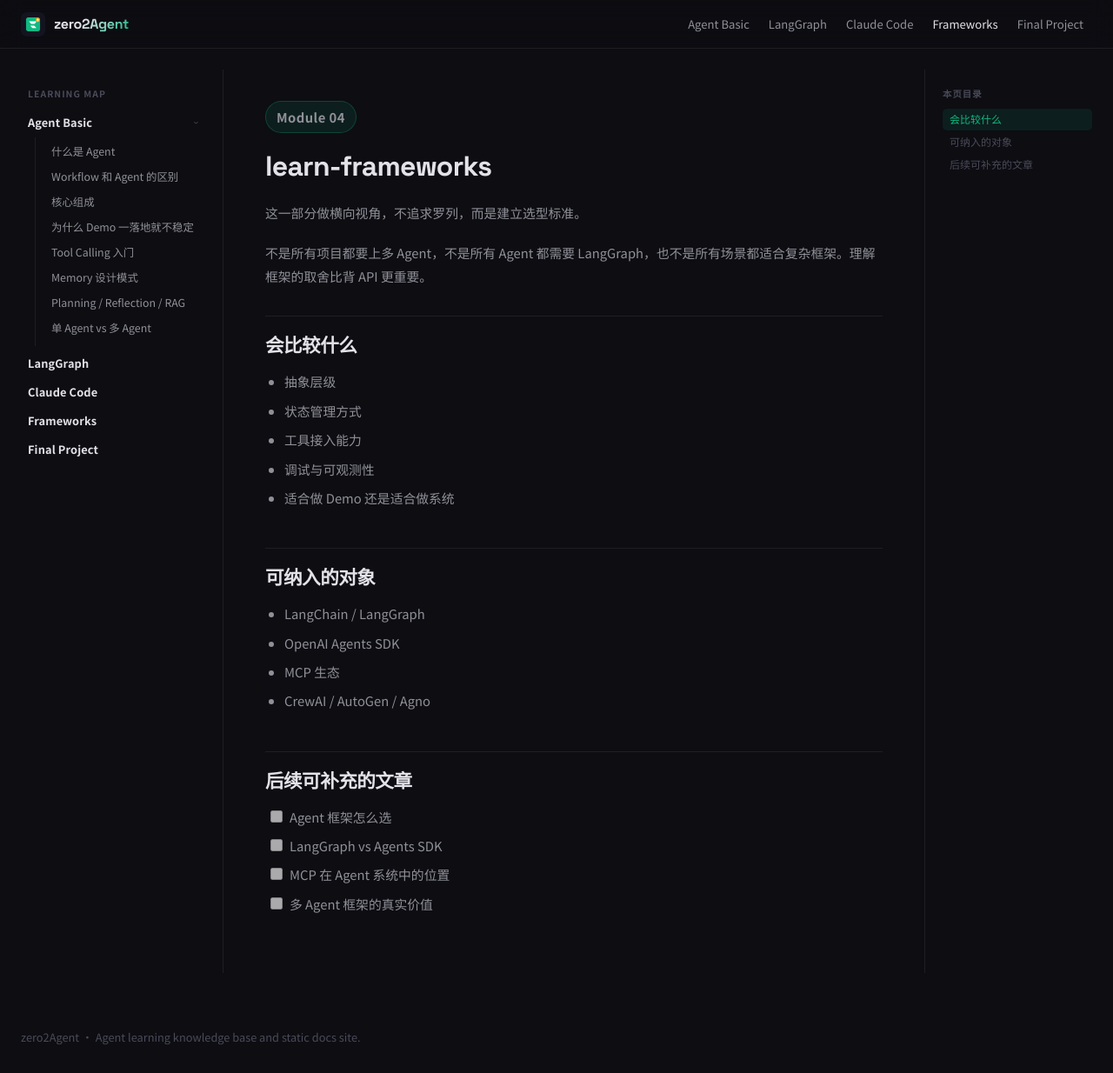
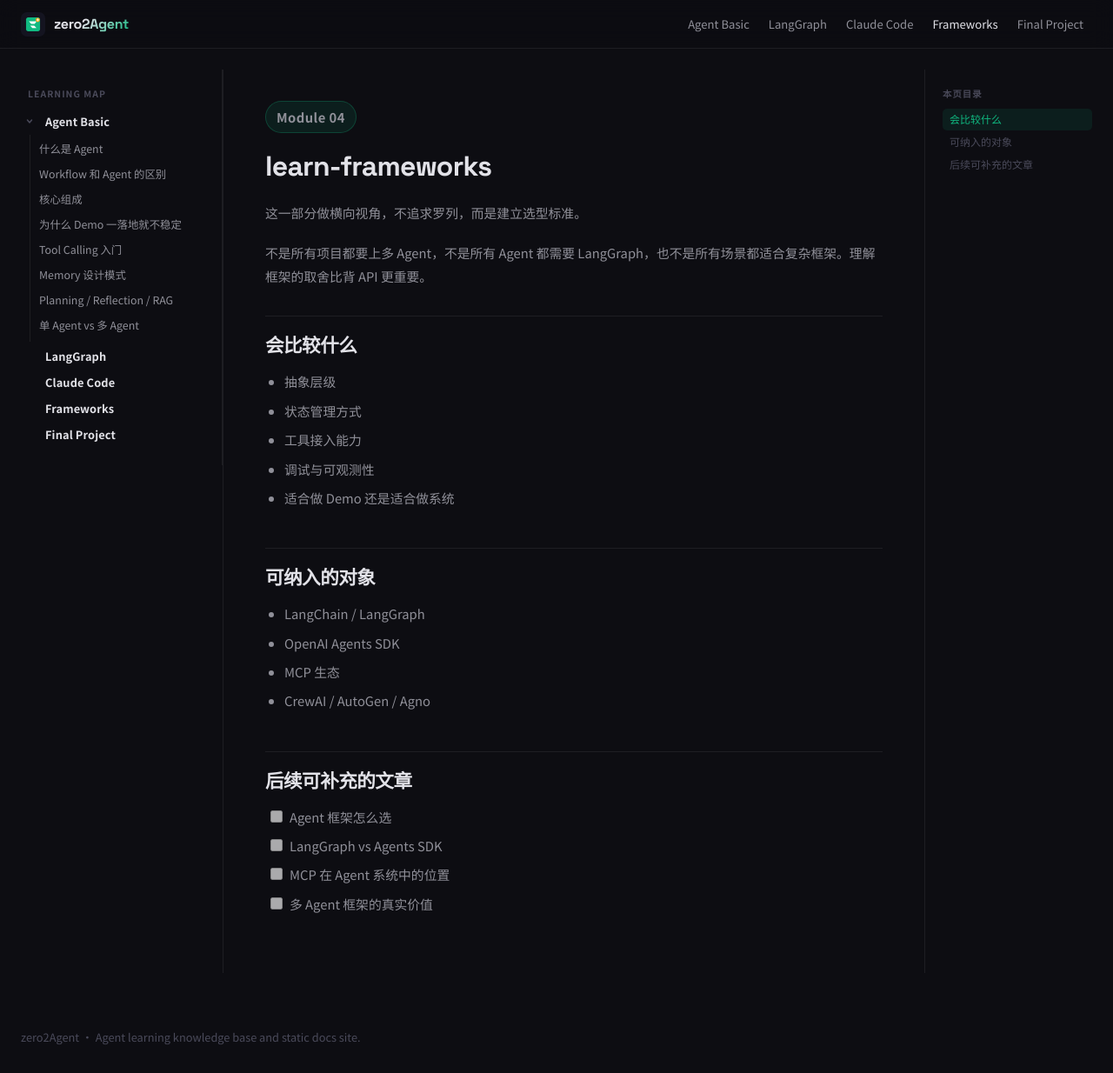
Before and after one commit to ranxi2001/zero2Agent, a Jekyll site: the page built from learn-frameworks/index.md, in a window 1280 px wide and 1234 px high. Shown: the whole window at 87% size. Built offline with Jekyll 4.4.1, drawn with Linux system fonts in a browser that asks for light colours.

Commit message:
fix: replace details/summary accordion with JS div-based toggle
- Remove <details>/<summary> — browser disclosure marker ▼ cannot be
  reliably suppressed cross-browser while keeping flex layout
- New sidebar: <div class="nav-module"> + <button class="nav-toggle-btn">
  with SVG chevron; JS toggles .is-open class
- TOC breakpoint lowered 1200→1060px so it appears on typical 1280px+ screens
- Improved TOC scroll-spy: use dataset.target for id matching
- Sidebar right border added as visual column separator

Co-Authored-By: Claude Sonnet 4.6 <noreply@anthropic.com>

```diff
--- a/_layouts/default.html
+++ b/_layouts/default.html
@@ -52,28 +52,34 @@
                 <p class="sidebar-label">Learning Map</p>
                 {% for module in site.data.nav.modules %}
                 {% assign is_open = page.url | contains: module.slug %}
-                <details class="nav-module" {% if is_open %}open{% endif %}>
-                    <summary class="nav-module-title">
+                <div class="nav-module{% if is_open %} is-open{% endif %}">
+                    <div class="nav-module-row">
+                        {% if module.articles.size > 0 %}
+                        <button class="nav-toggle-btn" type="button" aria-label="展开">
+                            <svg width="8" height="8" viewBox="0 0 8 8" fill="none">
+                                <path d="M2 1.5l3 2.5-3 2.5" stroke="currentColor" stroke-width="1.5" stroke-linecap="round" stroke-linejoin="round"/>
+                            </svg>
+                        </button>
+                        {% else %}
+                        <span class="nav-toggle-gap"></span>
+                        {% endif %}
                         <a href="{{ site.baseurl }}/{{ module.slug }}/index.html"
-                           class="nav-module-link {% if is_open %}is-active{% endif %}">
+                           class="nav-module-link{% if is_open %} is-active{% endif %}">
                             {{ module.title }}
                         </a>
-                        {% if module.articles.size > 0 %}
-                        <span class="nav-arrow">›</span>
-                        {% endif %}
-                    </summary>
+                    </div>
                     {% if module.articles.size > 0 %}
                     <div class="nav-articles">
                         {% for article in module.articles %}
                         {% assign article_path = module.slug | append: '/' | append: article.slug %}
                         <a href="{{ site.baseurl }}/{{ article_path }}/index.html"
-                           class="nav-article {% if page.url contains article.slug %}is-current{% endif %}">
+                           class="nav-article{% if page.url contains article.slug %} is-current{% endif %}">
                             {{ article.title }}
                         </a>
                         {% endfor %}
                     </div>
                     {% endif %}
-                </details>
+                </div>
                 {% endfor %}
             </aside>
 
--- a/assets/css/docs.css
+++ b/assets/css/docs.css
@@ -121,6 +121,7 @@ code, pre { font-family: var(--font-mono); }
     max-height: calc(100vh - 70px);
     overflow-y: auto;
     padding: 20px 16px 20px 0;
+    border-right: 1px solid var(--border);
     scrollbar-width: thin;
     scrollbar-color: rgba(255,255,255,0.06) transparent;
 }
@@ -137,70 +138,67 @@ code, pre { font-family: var(--font-mono); }
     text-transform: uppercase;
 }
 
-/* Module accordion */
-details.nav-module {
-    margin-bottom: 2px;
+/* Module accordion (JS-driven, no <details>) */
+.nav-module { margin-bottom: 1px; }
+
+.nav-module-row {
+    display: flex;
+    align-items: center;
+    gap: 2px;
 }
 
-details.nav-module > summary {
-    /* Reset default details marker */
-    list-style: none;
+.nav-toggle-btn {
+    flex-shrink: 0;
+    width: 20px;
+    height: 24px;
     display: flex;
     align-items: center;
+    justify-content: center;
+    background: none;
+    border: none;
+    padding: 0;
     cursor: pointer;
-    border-radius: 6px;
-    outline: none;
-    user-select: none;
+    color: var(--text-muted);
+    border-radius: 4px;
+    transition: color 0.15s, background 0.15s;
 }
 
-/* Hide disclosure triangle in all browsers */
-details.nav-module > summary::marker       { content: none; }
-details.nav-module > summary::-webkit-details-marker { display: none; }
+.nav-toggle-btn:hover { color: var(--text-secondary); background: rgba(255,255,255,0.05); }
+
+.nav-toggle-btn svg { transition: transform 0.18s; }
+
+.nav-module.is-open .nav-toggle-btn svg { transform: rotate(90deg); }
+
+.nav-toggle-gap { flex-shrink: 0; width: 20px; }
 
 .nav-module-link {
     flex: 1;
-    display: flex;
-    align-items: center;
     min-width: 0;
-    padding: 6px 8px;
-    border-radius: 6px;
+    padding: 5px 6px;
+    border-radius: 5px;
     color: var(--text-secondary);
     font-size: 0.8rem;
     font-weight: 600;
     letter-spacing: 0.01em;
     transition: color 0.15s, background 0.15s;
     text-decoration: none;
+    white-space: nowrap;
     overflow: hidden;
     text-overflow: ellipsis;
-    white-space: nowrap;
 }
 
 .nav-module-link:hover { color: var(--text); background: rgba(255,255,255,0.04); }
 .nav-module-link.is-active { color: var(--text); }
 
-.nav-arrow {
-    flex-shrink: 0;
-    width: 24px;
-    height: 24px;
-    display: flex;
-    align-items: center;
-    justify-content: center;
-    color: var(--text-muted);
-    font-size: 0.75rem;
-    border-radius: 4px;
-    transition: transform 0.2s;
+/* Article list inside module */
+.nav-articles {
+    display: none;
+    padding: 2px 0 4px 0;
+    margin: 1px 0 2px 10px;
+    border-left: 1px solid var(--border);
 }
 
-details.nav-module[open] > summary .nav-arrow {
-    transform: rotate(90deg);
-}
-
-/* Article list inside module */
-.nav-articles {
-    padding: 2px 0 6px 8px;
-    border-left: 1px solid var(--border);
-    margin: 2px 0 4px 16px;
-}
+.nav-module.is-open .nav-articles { display: block; }
 
 .nav-article {
     display: block;
@@ -435,22 +433,22 @@ details.nav-module[open] > summary .nav-arrow {
 .doc-footer p { margin: 0; }
 
 /* ===== Responsive ===== */
-@media (max-width: 1200px) {
-    .doc-main { grid-template-columns: 220px minmax(0, 1fr); }
+@media (max-width: 1060px) {
+    .doc-main { grid-template-columns: 200px minmax(0, 1fr); }
     .doc-toc { display: none; }
+    .doc-article { border-right: none; }
 }
 
-@media (max-width: 900px) {
+@media (max-width: 760px) {
     .doc-main { grid-template-columns: 1fr; }
-    .doc-sidebar { position: static; max-height: none; padding: 16px 0; }
+    .doc-sidebar { position: static; max-height: none; padding: 16px 0; border-right: none; }
     .doc-article { border: none; border-top: 1px solid var(--border); padding: 24px 0; }
     .doc-header-inner, .doc-main, .doc-footer { width: calc(100% - 32px); }
 }
 
-@media (max-width: 600px) {
+@media (max-width: 580px) {
     .doc-header-inner { flex-direction: column; align-items: flex-start; gap: 10px; }
-    .doc-article { padding: 20px 0; }
-    .doc-article h1 { font-size: 1.6rem; }
+    .doc-article h1 { font-size: 1.5rem; }
 }
 
 /* ===== Scrollbar ===== */
--- a/assets/js/app.js
+++ b/assets/js/app.js
@@ -1,56 +1,60 @@
-/* ===== TOC Generation ===== */
+/* ===== Sidebar accordion ===== */
+document.querySelectorAll(".nav-toggle-btn").forEach(function (btn) {
+    btn.addEventListener("click", function () {
+        var module = btn.closest(".nav-module");
+        if (module) module.classList.toggle("is-open");
+    });
+});
+
+/* ===== TOC generation ===== */
 (function () {
     var tocList = document.getElementById("toc-list");
+    var tocNav  = document.getElementById("doc-toc");
     var article = document.querySelector(".doc-article");
     if (!tocList || !article) return;
 
-    var headings = article.querySelectorAll("h2, h3");
+    var headings = Array.prototype.slice.call(article.querySelectorAll("h2, h3"));
+
     if (headings.length === 0) {
-        var toc = document.getElementById("doc-toc");
-        if (toc) toc.style.display = "none";
+        if (tocNav) tocNav.style.display = "none";
         return;
     }
 
-    var items = [];
     headings.forEach(function (h, i) {
         if (!h.id) {
-            h.id = "toc-" + i + "-" + h.textContent.trim().replace(/\s+/g, "-").replace(/[^\w\-\u4e00-\u9fff]/g, "").slice(0, 40);
+            var slug = h.textContent.trim()
+                .replace(/\s+/g, "-")
+                .replace(/[^\w\u4e00-\u9fff\-]/g, "")
+                .slice(0, 50);
+            h.id = "h-" + i + "-" + slug;
         }
         var a = document.createElement("a");
-        a.href = "#" + h.id;
+        a.href    = "#" + h.id;
         a.textContent = h.textContent;
         a.className = "toc-item " + (h.tagName === "H3" ? "toc-h3" : "toc-h2");
-        a.dataset.id = h.id;
+        a.dataset.target = h.id;
         tocList.appendChild(a);
-        items.push({ el: h, link: a });
     });
 
-    /* Scroll-spy via IntersectionObserver */
-    var activeLink = null;
+    /* Scroll-spy */
+    var links = Array.prototype.slice.call(tocList.querySelectorAll(".toc-item"));
+    var active = null;
 
-    function setActive(link) {
-        if (activeLink) activeLink.classList.remove("is-active");
-        activeLink = link;
-        if (activeLink) activeLink.classList.add("is-active");
+    function activate(link) {
+        if (active) active.classList.remove("is-active");
+        active = link;
+        if (active) active.classList.add("is-active");
     }
 
     var observer = new IntersectionObserver(function (entries) {
         entries.forEach(function (entry) {
             if (entry.isIntersecting) {
-                var match = items.find(function (it) { return it.el === entry.target; });
-                if (match) setActive(match.link);
+                var id = entry.target.id;
+                var match = links.find(function (l) { return l.dataset.target === id; });
+                if (match) activate(match);
             }
         });
-    }, { rootMargin: "-10% 0px -80% 0px", threshold: 0 });
+    }, { rootMargin: "-8% 0px -82% 0px", threshold: 0 });
 
-    items.forEach(function (it) { observer.observe(it.el); });
+    headings.forEach(function (h) { observer.observe(h); });
 })();
-
-/* ===== Mobile nav toggle (legacy) ===== */
-var navToggle = document.querySelector(".nav-toggle");
-var navLinks = document.querySelector(".nav-links");
-if (navToggle && navLinks) {
-    navToggle.addEventListener("click", function () {
-        navLinks.classList.toggle("is-open");
-    });
-}
```
